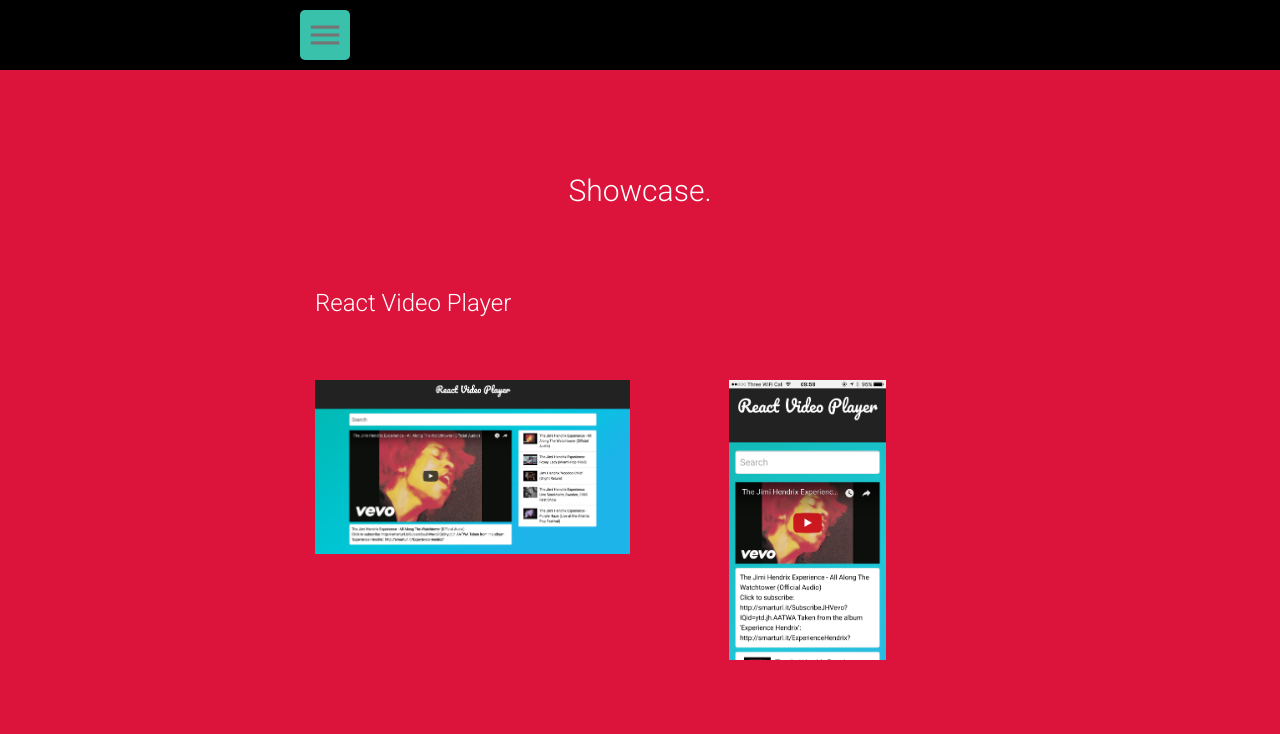
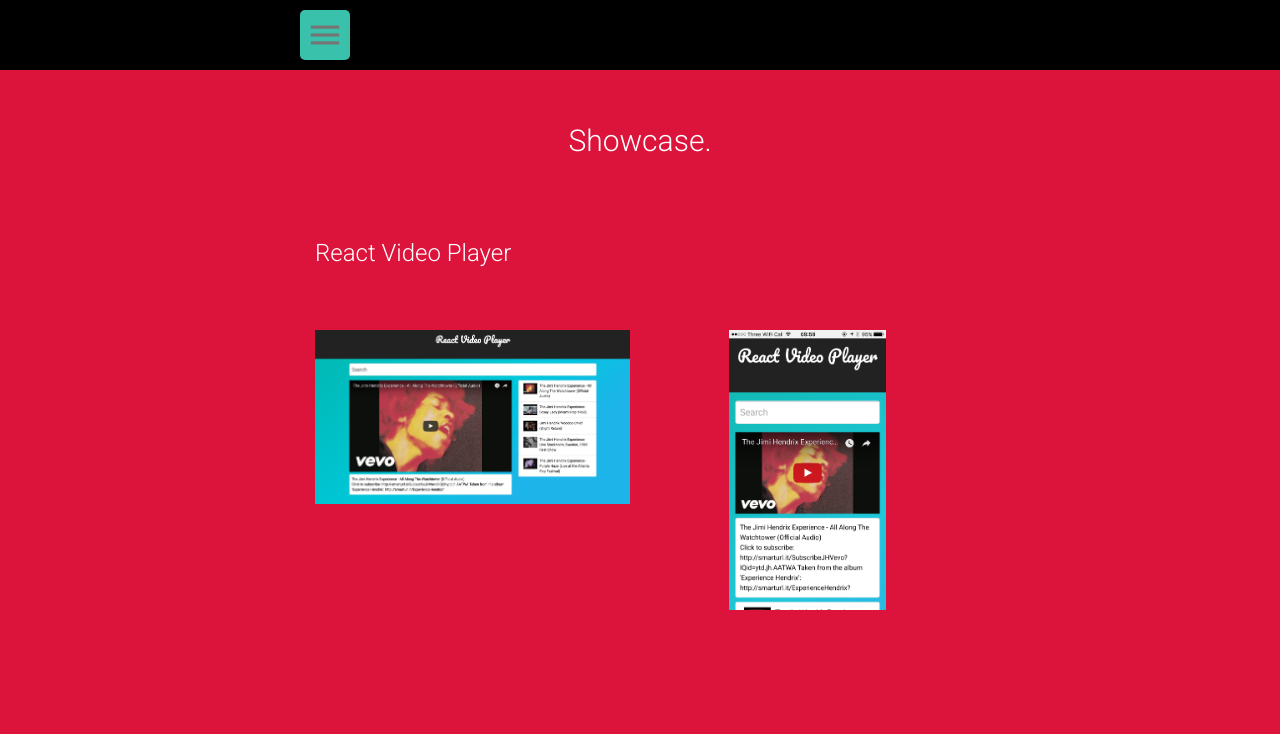
Before and after one commit to mhallcouk/react-mhallcouk, a React (Create React App) app: page / in a window 1280 px wide. Shown: the top 734 px of the page. Built offline with nearby package versions, Linux system fonts and the light colour scheme.

Commit message:
Header section height reduced

```diff
--- a/src/App.css
+++ b/src/App.css
@@ -120,8 +120,8 @@
   color: white;
   font-family: Roboto;
   font-size: 3rem;
-  height: 100px;
-  padding-top: 100px;
+  height: 50px;
+  padding-top: 50px;
   padding-left: 0px;
   padding-right: 0px;
 }
```
